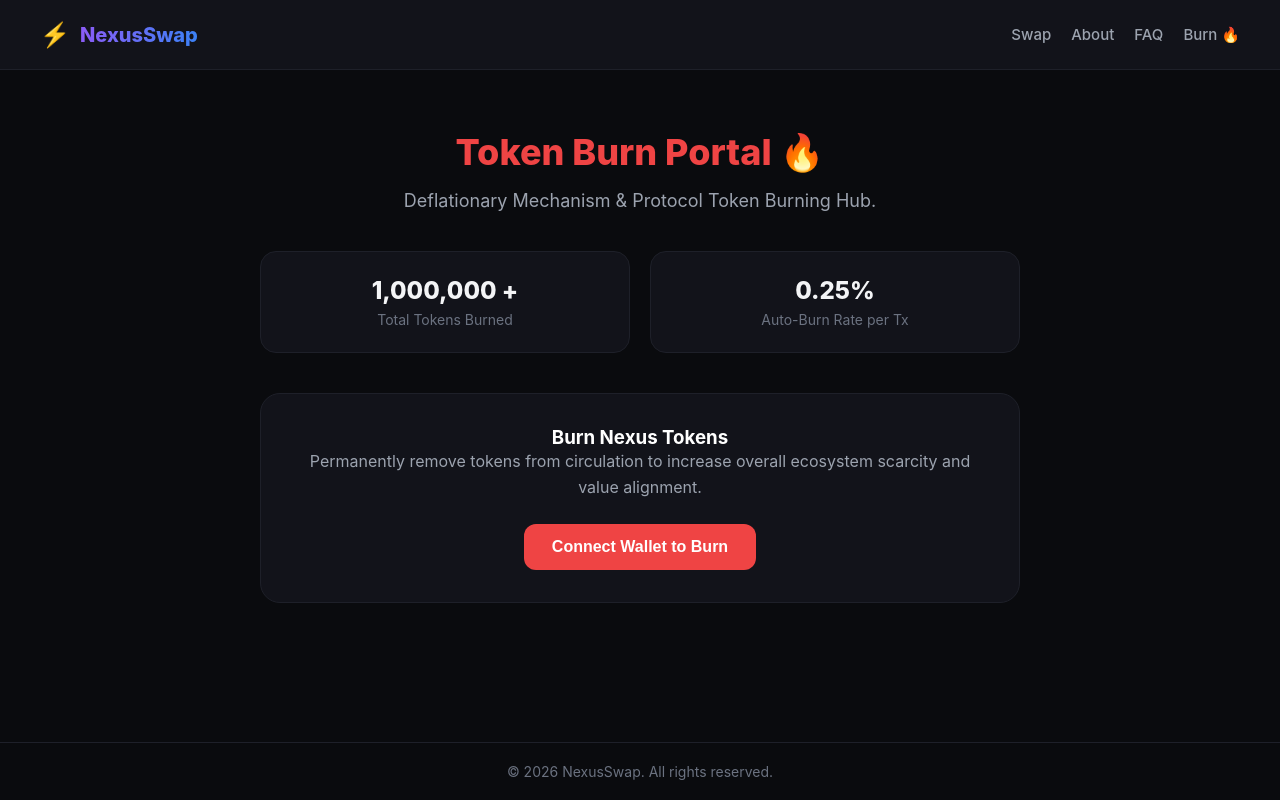
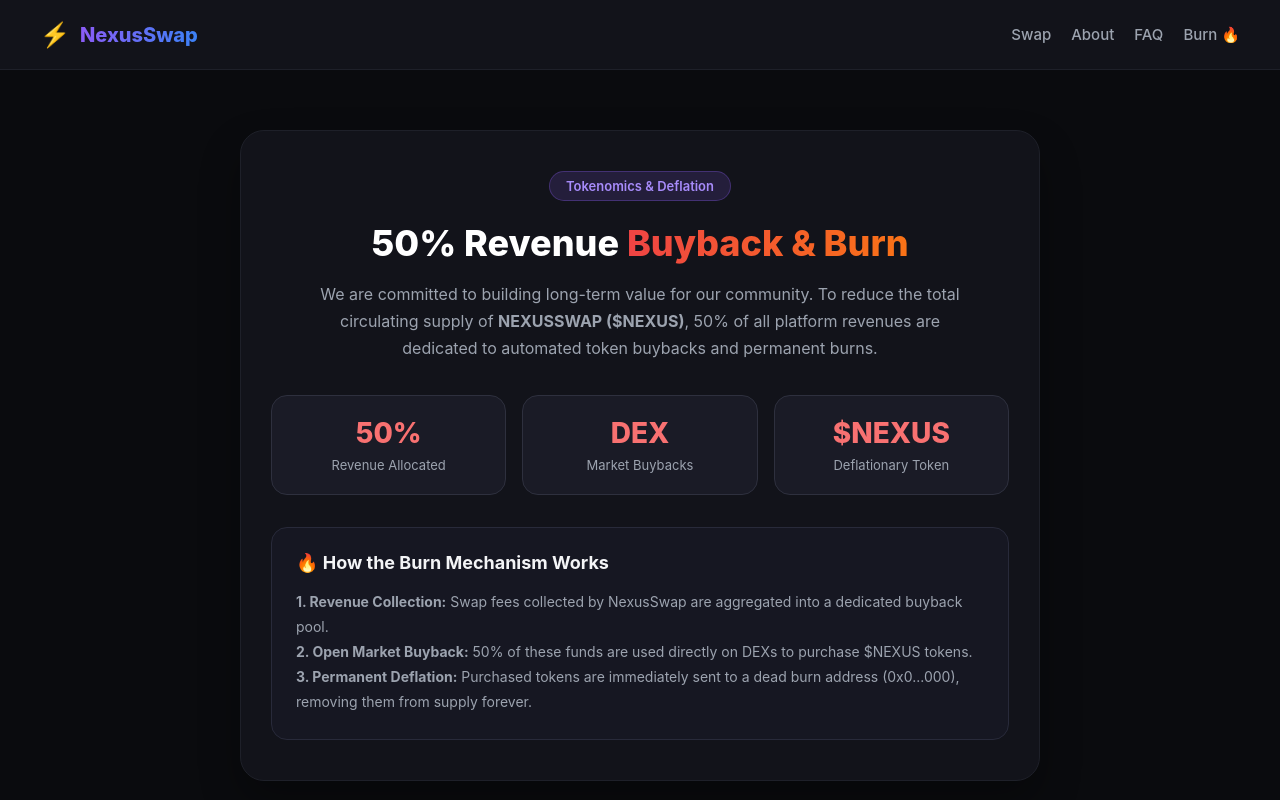
Before and after one commit to raouf822777/nexusswap, a React (Vite) app: page /burn in a window 1280 px wide. Built offline with nearby package versions, Linux system fonts and the light colour scheme; what wagmi would draw is missing.

Commit message:
Restore original stylish Burn page design

```diff
--- a/src/pages/Burn.jsx
+++ b/src/pages/Burn.jsx
@@ -2,43 +2,138 @@ import React from 'react';
 
 export default function Burn() {
   return (
-    <div style={styles.container}>
-      <h1 style={styles.title}>Token Burn Portal 🔥</h1>
-      <p style={styles.subtitle}>
-        Deflationary Mechanism & Protocol Token Burning Hub.
-      </p>
+    <main style={styles.container}>
+      <div style={styles.card}>
+        <div style={styles.badge}>Tokenomics & Deflation</div>
 
-      <div style={styles.burnGrid}>
-        <div style={styles.statCard}>
-          <span style={styles.statNumber}>1,000,000 +</span>
-          <span style={styles.statLabel}>Total Tokens Burned</span>
+        <h1 style={styles.title}>
+          50% Revenue <span style={styles.gradientText}>Buyback & Burn</span>
+        </h1>
+
+        <p style={styles.description}>
+          We are committed to building long-term value for our community.
+          To reduce the total circulating supply of <strong>NEXUSSWAP ($NEXUS)</strong>,
+          50% of all platform revenues are dedicated to automated token buybacks and permanent burns.
+        </p>
+
+        <div style={styles.statsGrid}>
+          <div style={styles.statBox}>
+            <span style={styles.statNumber}>50%</span>
+            <span style={styles.statLabel}>Revenue Allocated</span>
+          </div>
+          <div style={styles.statBox}>
+            <span style={styles.statNumber}>DEX</span>
+            <span style={styles.statLabel}>Market Buybacks</span>
+          </div>
+          <div style={styles.statBox}>
+            <span style={styles.statNumber}>$NEXUS</span>
+            <span style={styles.statLabel}>Deflationary Token</span>
+          </div>
         </div>
-        <div style={styles.statCard}>
-          <span style={styles.statNumber}>0.25%</span>
-          <span style={styles.statLabel}>Auto-Burn Rate per Tx</span>
+
+        <div style={styles.infoBox}>
+          <h3 style={styles.infoTitle}>🔥 How the Burn Mechanism Works</h3>
+          <ul style={styles.infoList}>
+            <li><strong>1. Revenue Collection:</strong> Swap fees collected by NexusSwap are aggregated into a dedicated buyback pool.</li>
+            <li><strong>2. Open Market Buyback:</strong> 50% of these funds are used directly on DEXs to purchase $NEXUS tokens.</li>
+            <li><strong>3. Permanent Deflation:</strong> Purchased tokens are immediately sent to a dead burn address (0x0...000), removing them from supply forever.</li>
+          </ul>
         </div>
       </div>
-
-      <div style={styles.burnBox}>
-        <h3>Burn Nexus Tokens</h3>
-        <p style={styles.desc}>
-          Permanently remove tokens from circulation to increase overall ecosystem scarcity and value alignment.
-        </p>
-        <button style={styles.burnButton}>Connect Wallet to Burn</button>
-      </div>
-    </div>
+    </main>
   );
 }
 
 const styles = {
-  container: { padding: '60px 20px', maxWidth: '800px', margin: '0 auto', textAlign: 'center' },
-  title: { fontSize: '36px', fontWeight: '800', marginBottom: '16px', color: '#ef4444' },
-  subtitle: { color: '#9ca3af', fontSize: '18px', marginBottom: '40px' },
-  burnGrid: { display: 'grid', gridTemplateColumns: 'repeat(auto-fit, minmax(200px, 1fr))', gap: '20px', marginBottom: '40px' },
-  statCard: { backgroundColor: '#12131a', border: '1px solid #1e2029', borderRadius: '16px', padding: '24px', display: 'flex', flexDirection: 'column' },
-  statNumber: { fontSize: '24px', fontWeight: '800', color: '#f3f4f6' },
-  statLabel: { color: '#6b7280', fontSize: '14px', marginTop: '6px' },
-  burnBox: { backgroundColor: '#12131a', border: '1px solid #1e2029', borderRadius: '20px', padding: '32px' },
-  desc: { color: '#9ca3af', marginBottom: '24px', lineHeight: '1.6' },
-  burnButton: { backgroundColor: '#ef4444', color: '#fff', border: 'none', padding: '14px 28px', borderRadius: '12px', fontWeight: '700', cursor: 'pointer', fontSize: '16px' }
+  container: {
+    flex: 1,
+    display: 'flex',
+    justifyContent: 'center',
+    alignItems: 'center',
+    padding: '60px 20px',
+    width: '100%',
+    boxSizing: 'border-box',
+  },
+  card: {
+    backgroundColor: '#12131a',
+    border: '1px solid #1e2029',
+    borderRadius: '24px',
+    padding: '40px 30px',
+    maxWidth: '800px',
+    width: '100%',
+    textAlign: 'center',
+    boxShadow: '0 20px 40px rgba(0,0,0,0.3)',
+  },
+  badge: {
+    display: 'inline-block',
+    backgroundColor: 'rgba(139, 92, 246, 0.15)',
+    color: '#a78bfa',
+    border: '1px solid rgba(139, 92, 246, 0.3)',
+    borderRadius: '20px',
+    padding: '6px 16px',
+    fontSize: '13px',
+    fontWeight: '600',
+    marginBottom: '20px',
+  },
+  title: {
+    fontSize: '36px',
+    fontWeight: '800',
+    marginBottom: '16px',
+  },
+  gradientText: {
+    background: 'linear-gradient(90deg, #ef4444, #f97316)',
+    WebkitBackgroundClip: 'text',
+    WebkitTextFillColor: 'transparent',
+  },
+  description: {
+    color: '#9ca3af',
+    fontSize: '16px',
+    lineHeight: '1.7',
+    marginBottom: '32px',
+    maxWidth: '650px',
+    margin: '0 auto 32px auto',
+  },
+  statsGrid: {
+    display: 'grid',
+    gridTemplateColumns: 'repeat(auto-fit, minmax(200px, 1fr))',
+    gap: '16px',
+    marginBottom: '32px',
+  },
+  statBox: {
+    backgroundColor: '#1a1b26',
+    border: '1px solid #2e303e',
+    borderRadius: '16px',
+    padding: '20px',
+  },
+  statNumber: {
+    display: 'block',
+    fontSize: '28px',
+    fontWeight: '800',
+    color: '#f87171',
+    marginBottom: '4px',
+  },
+  statLabel: {
+    fontSize: '13px',
+    color: '#9ca3af',
+  },
+  infoBox: {
+    backgroundColor: '#161722',
+    border: '1px solid #282a3a',
+    borderRadius: '16px',
+    padding: '24px',
+    textAlign: 'left',
+  },
+  infoTitle: {
+    fontSize: '18px',
+    color: '#f3f4f6',
+    marginBottom: '16px',
+  },
+  infoList: {
+    listStyle: 'none',
+    padding: 0,
+    margin: 0,
+    color: '#9ca3af',
+    fontSize: '14px',
+    lineHeight: '1.8',
+  },
 };
```
